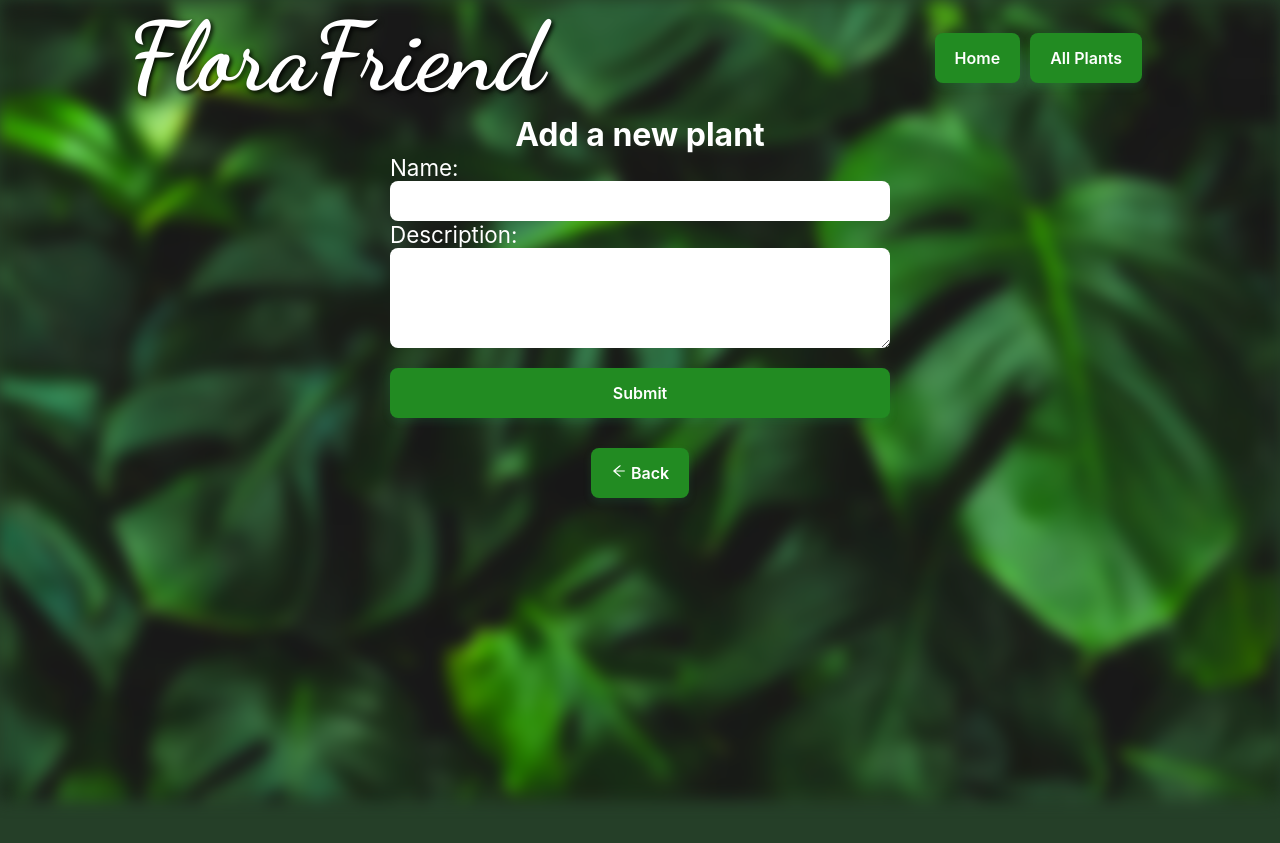
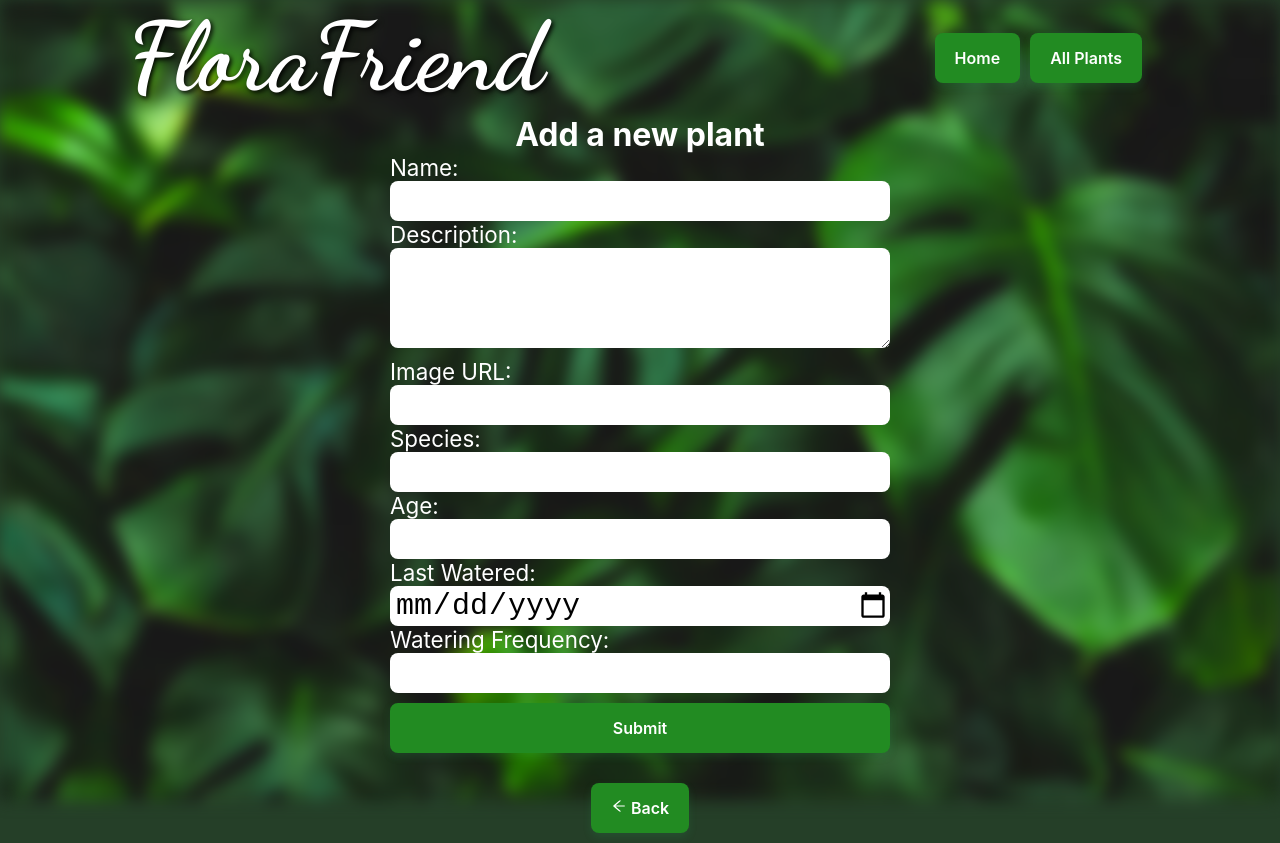
Before and after one commit to JoseAntonio5/FloraFriendApp, a React (Create React App) app in the folder frontend/: page /new-plant in a window 1280 px wide. Before the commit the page ends 800 px from the top, so only its background shows below. Built offline with nearby package versions, Linux system fonts and the light colour scheme.

Commit message:
updated new plant form

```diff
--- a/frontend/src/App.css
+++ b/frontend/src/App.css
@@ -164,6 +164,10 @@ button.Dashboard-new-btn.Home-btn {
     object-fit: cover;
 }
 
+.Card .Card-description {
+  width: 320px;
+}
+
 .Card-btn {
     appearance: none;
     background-color: #493d2a;
--- a/frontend/src/components/Card.js
+++ b/frontend/src/components/Card.js
@@ -5,13 +5,16 @@ import '../App.css'
 
 function Card(props) {
 
-    const { id, name, description } = props.plant;
+    const { id, name, description, image_url, species } = props.plant;
+
+    const shortenedDescription = description.slice(0, 100) + '...';
 
     return (
         <div className='Card'>
-            <img src='https://images.unsplash.com/photo-1497250681960-ef046c08a56e?ixlib=rb-4.0.3&ixid=MnwxMjA3fDB8MHxwaG90by1wYWdlfHx8fGVufDB8fHx8&auto=format&fit=crop&w=687&q=80' alt='plant' />
+            <img src={image_url} alt={name} />
             <h3>{name}</h3>
-            <p>{description}</p>
+            <p><i>{species}</i></p>
+            <p className='Card-description'>{shortenedDescription}</p>
 
             <Link to={`/plants/${id}`} state={{ plantID: id }}>
                 <button className="Card-btn">More <AiOutlinePlus /></button>
--- a/frontend/src/components/NewPlantForm.js
+++ b/frontend/src/components/NewPlantForm.js
@@ -10,6 +10,11 @@ function NewPlantForm() {
   const navigate = useNavigate();
   const [name, setName] = useState('');
   const [description, setDescription] = useState('');
+  const [species, setSpecies] = useState('');
+  const [age, setAge] = useState('');
+  const [lastWatered, setLastWatered] = useState('');
+  const [wateringFrequency, setWateringFrequency] = useState('');
+  const [imageUrl, setImageUrl] = useState('');
 
   const handleNameChange = (e) => {
     setName(e.target.value);
@@ -17,6 +22,26 @@ function NewPlantForm() {
 
   const handleDescriptionChange = (e) => {
     setDescription(e.target.value);
+  }
+
+  const handleImageUrl = (e) => {
+    setImageUrl(e.target.value);
+  }
+
+  const handleSpeciesChange = (e) => {
+    setSpecies(e.target.value);
+  }
+
+  const handleAgeChange = (e) => {
+    setAge(e.target.value);
+  }
+
+  const handleLastWateredChange = (e) => {
+    setLastWatered(e.target.value);
+  }
+
+  const handleWateringFrequencyChange = (e) => {
+    setWateringFrequency(e.target.value);
   }
 
   const handleSubmit = async(e) => {
@@ -31,6 +56,11 @@ function NewPlantForm() {
       const response = await axios.post('http://localhost:5000/api/plants', {
         name,
         description,
+        image_url: imageUrl,
+        species,
+        age,
+        last_watered: lastWatered,
+        watering_frequency: wateringFrequency,
       });
 
       console.log(response.data);
@@ -55,11 +85,27 @@ function NewPlantForm() {
 
           <div className='NewPlantForm-form'>
             <form onSubmit={handleSubmit}>
+
               <label>Name:</label>
               <input type="text" value={name} onChange={handleNameChange} />
 
               <label>Description:</label>
               <textarea value={description} onChange={handleDescriptionChange}></textarea>
+
+              <label>Image URL:</label>
+              <input type="text" value={imageUrl} onChange={handleImageUrl} />
+
+              <label>Species:</label>
+              <input type="text" value={species} onChange={handleSpeciesChange} />
+
+              <label>Age:</label>
+              <input type="number" value={age} onChange={handleAgeChange} />
+
+              <label>Last Watered:</label>
+              <input type="date" value={lastWatered} onChange={handleLastWateredChange} />
+
+              <label>Watering Frequency:</label>
+              <input type="number" value={wateringFrequency} onChange={handleWateringFrequencyChange} />
 
               <button className='Dashboard-new-btn'>Submit</button>
             </form>
--- a/frontend/src/components/PlantDetails.js
+++ b/frontend/src/components/PlantDetails.js
@@ -54,7 +54,11 @@ function PlantDetails() {
             <div className='Container'>
                 <Header />
                 <h1>{currentPlant.name}</h1>
-                <p>{currentPlant.description}</p>
+                <img src={currentPlant.image_url} alt={currentPlant.name} style={{width: 500}} />
+                <p>{currentPlant.species}</p>
+                <h3>{currentPlant.description}</h3>
+                <p>Plant age: {currentPlant.age} year(s)</p>
+                <h3>Last time plant was watered: {currentPlant.last_watered}</h3>
 
                 <Link to={`/plants/${id}/update`} state={{ plant: currentPlant }}>
                     <button className="Card-btn">Update <AiOutlineReload /></button>
```
Also changed, not shown: 1 other file (tests, documents, lock files or other folders).
